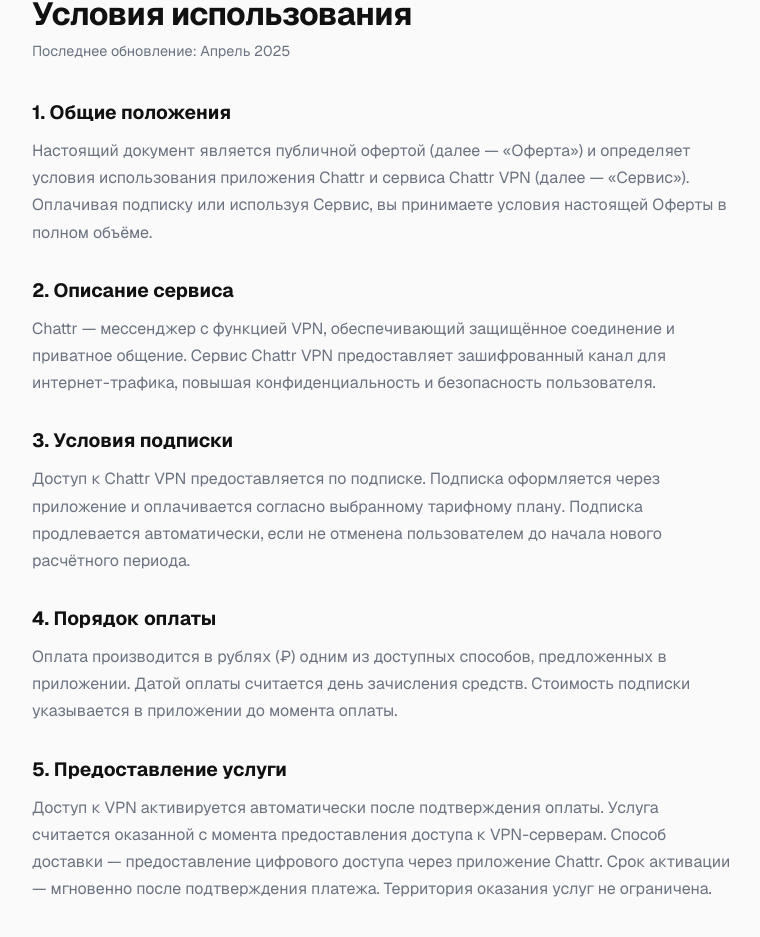
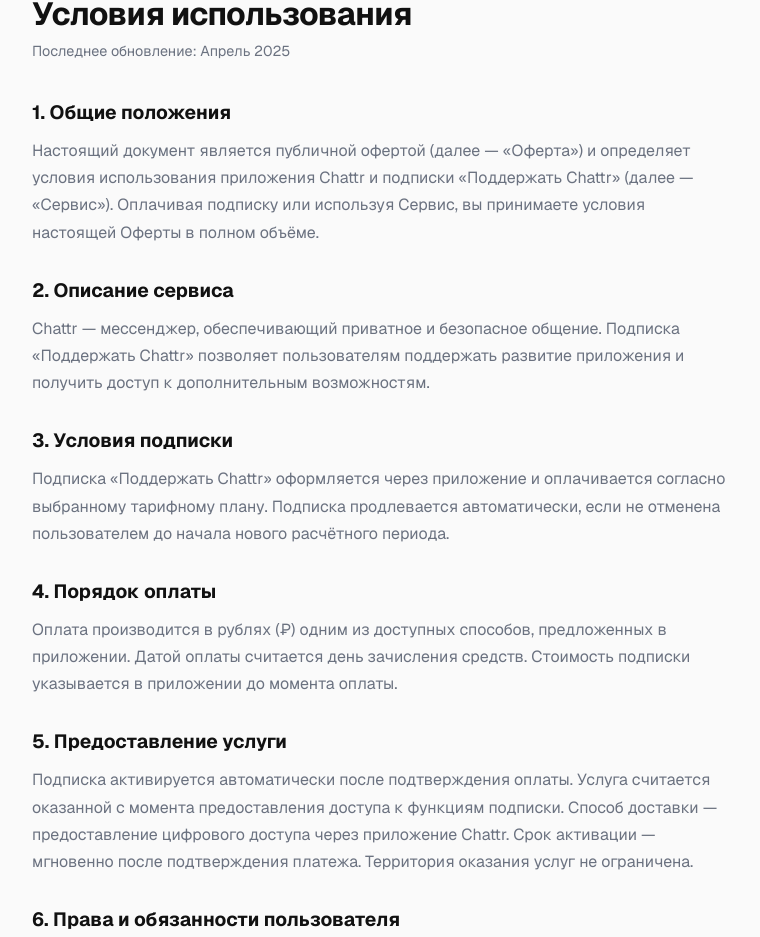
Before and after one commit to MaximKabaev/Chattr-website, a Next.js app in the folder frontend/: page /terms in a window 1280 px wide. Shown: the part 131-1068 px from the top of the page, without its empty margins (258-1018 px from the left). Built offline with nearby package versions, Linux system fonts and the light colour scheme.

Commit message:
Update page.tsx

```diff
--- a/frontend/src/app/terms/page.tsx
+++ b/frontend/src/app/terms/page.tsx
@@ -3,7 +3,7 @@
 
 export const metadata = {
   title: "Условия использования — Chattr",
-  description: "Публичная оферта и условия использования сервиса Chattr VPN",
+  description: "Публичная оферта и условия использования сервиса Chattr",
 };
 
 export default function TermsOfService() {
@@ -21,29 +21,29 @@
           <h2>1. Общие положения</h2>
           <p>
             Настоящий документ является публичной офертой (далее — «Оферта»)
-            и определяет условия использования приложения Chattr и сервиса
-            Chattr VPN (далее — «Сервис»). Оплачивая подписку или используя
-            Сервис, вы принимаете условия настоящей Оферты в полном объёме.
+            и определяет условия использования приложения Chattr и подписки
+            «Поддержать Chattr» (далее — «Сервис»). Оплачивая подписку или
+            используя Сервис, вы принимаете условия настоящей Оферты в полном
+            объёме.
           </p>
         </section>
 
         <section className={styles.section}>
           <h2>2. Описание сервиса</h2>
           <p>
-            Chattr — мессенджер с функцией VPN, обеспечивающий защищённое
-            соединение и приватное общение. Сервис Chattr VPN предоставляет
-            зашифрованный канал для интернет-трафика, повышая конфиденциальность
-            и безопасность пользователя.
+            Chattr — мессенджер, обеспечивающий приватное и безопасное общение.
+            Подписка «Поддержать Chattr» позволяет пользователям поддержать
+            развитие приложения и получить доступ к дополнительным возможностям.
           </p>
         </section>
 
         <section className={styles.section}>
           <h2>3. Условия подписки</h2>
           <p>
-            Доступ к Chattr VPN предоставляется по подписке. Подписка
-            оформляется через приложение и оплачивается согласно выбранному
-            тарифному плану. Подписка продлевается автоматически, если не
-            отменена пользователем до начала нового расчётного периода.
+            Подписка «Поддержать Chattr» оформляется через приложение и
+            оплачивается согласно выбранному тарифному плану. Подписка
+            продлевается автоматически, если не отменена пользователем до
+            начала нового расчётного периода.
           </p>
         </section>
 
@@ -60,10 +60,10 @@
         <section className={styles.section}>
           <h2>5. Предоставление услуги</h2>
           <p>
-            Доступ к VPN активируется автоматически после подтверждения оплаты.
+            Подписка активируется автоматически после подтверждения оплаты.
             Услуга считается оказанной с момента предоставления доступа к
-            VPN-серверам. Способ доставки — предоставление цифрового доступа
-            через приложение Chattr. Срок активации — мгновенно после
+            функциям подписки. Способ доставки — предоставление цифрового
+            доступа через приложение Chattr. Срок активации — мгновенно после
             подтверждения платежа. Территория оказания услуг не ограничена.
           </p>
         </section>
@@ -97,7 +97,7 @@
               заявленным описанием.
             </li>
             <li>
-              Не хранить и не анализировать пользовательский трафик.
+              Не хранить и не анализировать пользовательские данные.
             </li>
             <li>
               Уведомлять пользователей об изменениях в условиях использования.
@@ -124,7 +124,7 @@
           <h2>9. Ограничение ответственности</h2>
           <p>
             Сервис предоставляется «как есть». Исполнитель не гарантирует
-            бесперебойную работу VPN и не несёт ответственности за временные
+            бесперебойную работу Сервиса и не несёт ответственности за временные
             перебои, вызванные техническими причинами или действиями третьих лиц.
             Исполнитель не несёт ответственности за действия пользователя,
             совершённые с использованием Сервиса.
```
